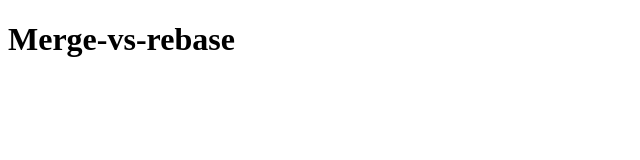
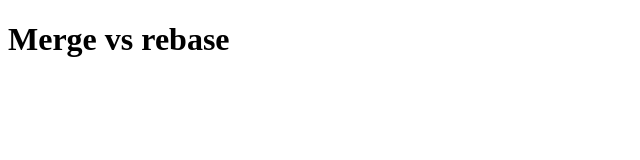
Before and after one commit to anjaliTandel20/Git_Command, an Angular app in the folder merge-vs-rebase/: page / in a window 1280 px wide. Shown: the top 160 px of the page, without its empty margins (0-640 px from the left). Built offline with nearby package versions, Linux system fonts and the light colour scheme.

Commit message:
Feature commit 3

```diff
--- a/merge-vs-rebase/src/app/app.component.ts
+++ b/merge-vs-rebase/src/app/app.component.ts
@@ -6,5 +6,5 @@ import { Component } from '@angular/core';
   styleUrls: ['./app.component.css']
 })
 export class AppComponent {
-  public title: string = 'Merge-vs-rebase';
+  public title: string = 'Merge vs rebase';
 }
```
